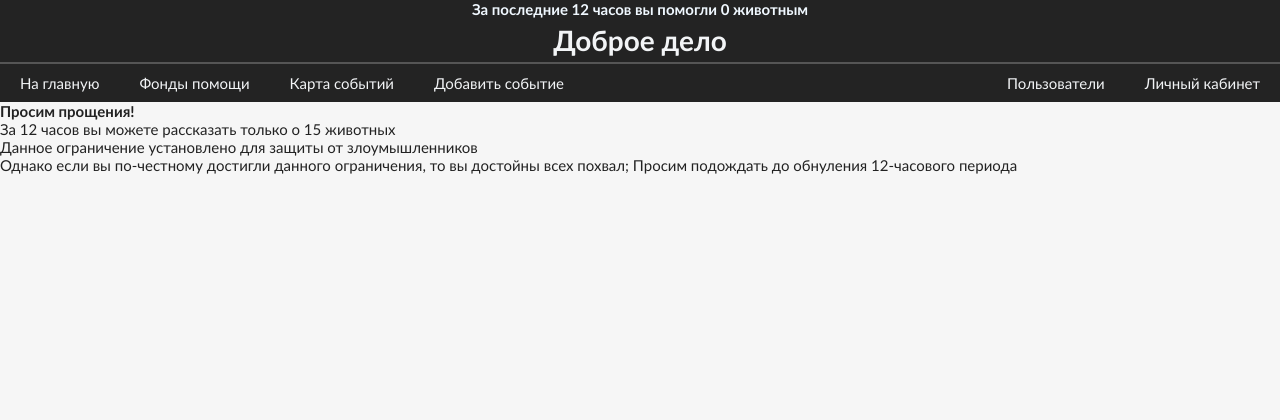
After one commit to Super-Cereal/BigChange, a Flask app: page /events_sorry in a window 1280 px wide. The commit adds this page. Shown: the top 420 px of the page. Run offline with Flask 2, Linux system fonts and the light colour scheme; a user stored in the database is signed in.

Commit message:
Пара поправок в дизайн

```diff
--- a/blueprints/events.py
+++ b/blueprints/events.py
@@ -14,6 +14,14 @@ from .forms.forms_events import FormAddEvent, FormEditEvent
 
 blueprint = Blueprint('events', __name__,
                       template_folder='templates')
+
+
+@blueprint.route('/events_sorry')
+def events_sorry():
+    if current_user.is_authenticated:
+        return render_template('events_reg_sorry.html')
+    else:
+        return render_template('events_unreg_sorry.html')
 
 
 @blueprint.route('/events/', methods=['GET', 'POST'])
@@ -33,8 +41,8 @@ def event(event_id):
 @blueprint.route('/add_event', methods=['GET', 'POST'])
 def add_event():
     form = FormAddEvent()
-    if not ((current_user.is_authenticated and flask_session.get('events_count', 0) < 10) or flask_session.get('events_count', 0) < 2):
-        return redirect('/events')
+    if not ((current_user.is_authenticated and flask_session.get('events_count', 0) < 10) or flask_session.get('events_count', 0) == 0):
+        return redirect('/events_sorry')
     if form.validate_on_submit():
         session = db_session.create_session()
         event = Event(
--- a/config.py
+++ b/config.py
@@ -3,4 +3,4 @@ from datetime import timedelta
 DEBUG = True
 SECRET_KEY = 'truuuuuuulyLinkTo***12G.'
 MAX_CONTENT_LENGTH = 16 * 1024 * 1024
-PERMANENT_SESSION_LIFETIME = timedelta(days=1)
+PERMANENT_SESSION_LIFETIME = timedelta(hours=12)
--- a/templates/base.html
+++ b/templates/base.html
@@ -7,15 +7,18 @@
 </head>
 <body>
     <header class="page-header">
+        <h4 style="color:aliceblue; text-align: center">За последние 12 часов вы помогли {{ session.get('events_count', 0) }} животным</h4>
         <h1>Доброе дело</h1>
-        <h4 style="color:aliceblue; text-align: center">За последние 24 часа вы помогли {{ session.get('events_count', 0) }} животным</h4>
         <div class="flexbox flex_r_nowr flex_jcspacebetween_aicenter">
             <div class="flexbox">
                 <a href="/">На главную</a>
-                <a href="/users">Пользователи</a>
-                <a href="/events">События</a>
+                <a href="">Фонды помощи</a>
+                <a href="/events">Карта событий</a>
+                <a href="/add_event">Добавить событие</a>
             </div>
             <div class="flexbox">
+                <a href="/users">Пользователи</a>
+
                 {% if current_user.is_authenticated %}
                     <a href="/user/{{ current_user.id }}">Личный кабинет</a>
                 {% else %}
--- /dev/null
+++ b/templates/events_reg_sorry.html
@@ -0,0 +1,9 @@
+{% extends "base.html" %}
+
+{% block content %}
+<h4>Просим прощения!</h4>
+<p>За 12 часов вы можете рассказать только о 15 животных</p>
+<p>Данное ограничение установлено для защиты от злоумышленников</p>
+<p>Однако если вы по-честному достигли данного ограничения,
+    то вы достойны всех похвал; Просим подождать до обнуления 12-часового периода</p>
+{% endblock %}
--- a/templates/form_add_event.html
+++ b/templates/form_add_event.html
@@ -3,7 +3,7 @@
 {% block content %}
     {% from "macros/render_field.html" import render_field %}
     <form method="post" class="form" enctype="multipart/form-data" novalidate>
-        <h1 style="text-align: center;">Registration</h1>
+        <h1 style="text-align: center;">Lost animal?</h1>
         {{ form.hidden_tag() }}
         {{ form.csrf_token() }}
         {{ render_field(form.address, class="form-field") }}
--- a/templates/macros/render_field.html
+++ b/templates/macros/render_field.html
@@ -1,6 +1,6 @@
 {% macro render_field(field) %}
     <section>
-        {{ field.label() }}
+        {{ field.label() }} {% if field.flags.required %}<span style="color: brown;">*</span>{% endif %}
         {{ field(**kwargs) }}
         {% for error in field.errors %}
             <div class="alert-danger" role="alert">{{ error }}</div>
```
Also changed, not shown: templates/events_unreg_sorry.html (added, +7 -0 lines), db/SQLiteBase.sqlite, static/wp-content/event_None/wp2621044.jpg (added), static/wp-content/user_1/dora.jpeg (added).
